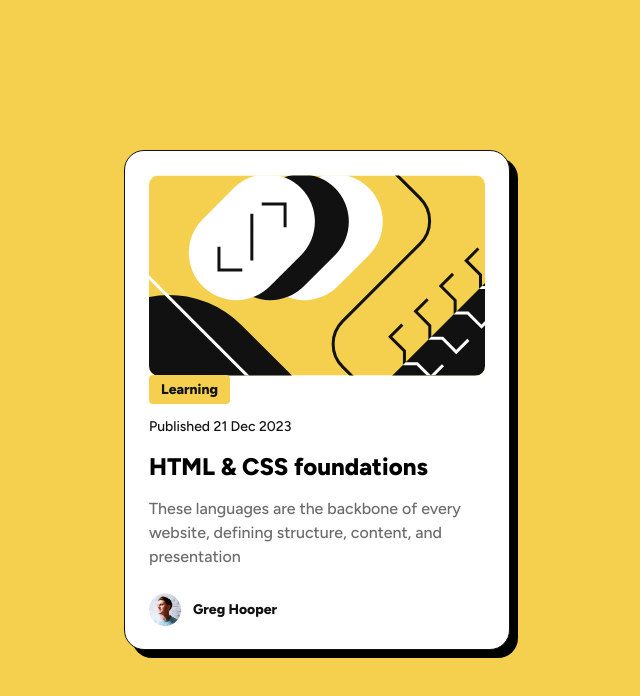
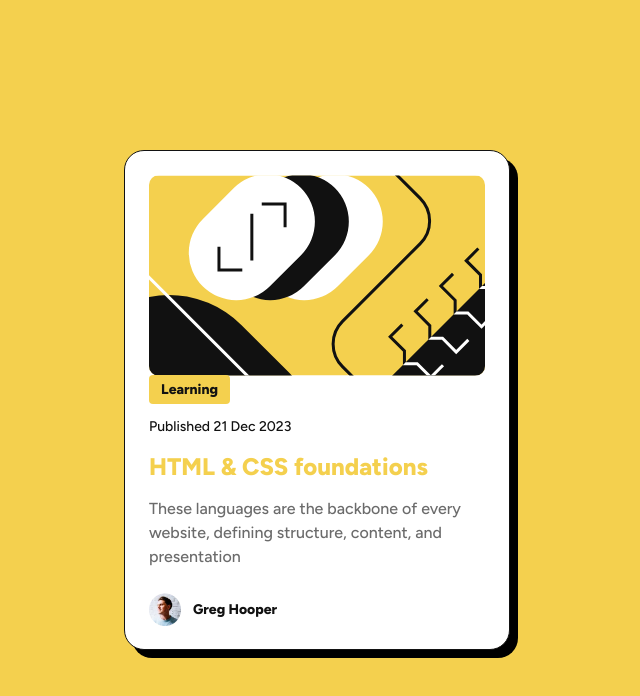
Before and after one commit to Veena-K-Venugopal/fm-blog-preview-card, a plain HTML site: page index.html in a window 1280 px wide. In both pictures the pointer is over the element "HTML & CSS foundations". Shown: the whole page, without its empty margins (323-963 px from the left). Drawn offline with Linux system fonts and the light colour scheme.

Commit message:
Added hover styles

```diff
--- a/styles.css
+++ b/styles.css
@@ -73,6 +73,11 @@ body {
     font-weight: 800;
 }
 
+.card-title:hover {
+    color: var(--color-yellow);
+    cursor: pointer;
+}
+
 .card-description {
     margin-top: 12px;
     color: var(--gray-500);
```
Also changed, not shown: screenshot2.png (added), 1 other file.
